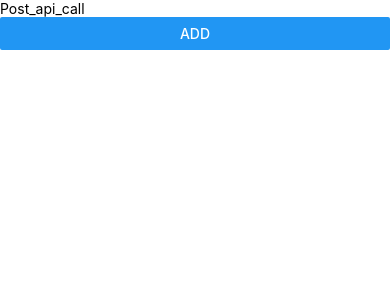
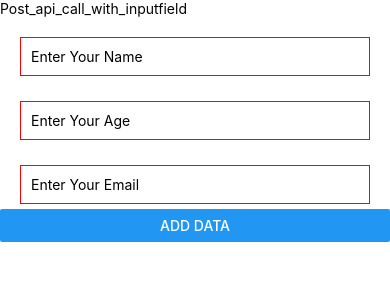
Before and after one commit to deep1524/ReactNative, a React Native app: screen / in a window 390 px wide. Shown: the top 300 px of the page. Built offline with nearby package versions, Linux system fonts and the light colour scheme.

Commit message:
input validation

```diff
--- a/App.js
+++ b/App.js
@@ -35,6 +35,7 @@ import List_with_Api_call from './components/List_with_api_call';
 import FlatList_with_Api_call from './components/FlatList_api_call';
 import Json_server from './components/Json_server';
 import Post_api_call from './components/Post_api_call';
+import Post_api_call_with_inputfield from './components/Post_api_call_with_inputfield';
 function App() {
   return (
     <>
@@ -64,16 +65,11 @@ function App() {
                <List_with_Api_call/>
                 <FlatList_with_Api_call/>
                  <Json_server/>
+                   <Post_api_call/>
    */}
 
 
-
-
-
-
-
-
-    <Post_api_call/>
+    <Post_api_call_with_inputfield/>
     </>
   );
 }
--- /dev/null
+++ b/components/Post_api_call_with_inputfield.jsx
@@ -0,0 +1,81 @@
+import React, { useState } from 'react';
+import {Button, StyleSheet, Text, TextInput, View} from 'react-native';
+
+const Post_api_call_with_inputfield = () => {
+    const [name,setName]= useState("");
+    const [age,setAge]= useState("");
+    const [email,setEmail]= useState("");
+    const [errorname,setNameerror]= useState(false);
+    const [errorage,setAgeerror]= useState(false);
+    const [erroremail,setEmailerror]= useState(false);
+
+    const saveData= async()=>{
+        if(!name){
+            setNameerror(true);
+        }else{
+            setNameerror(false);
+        }
+        if(!age){
+            setAgeerror(true);
+        }else{
+            setAgeerror(false);
+        }
+        if(!email){
+            setEmailerror(true);
+        }else{
+            setEmailerror(false);
+        }
+        if(!name || !age || !email){
+            return false;
+        }
+
+        const data={
+            name: name,
+            age: age,
+            email: email
+        }
+        const url = 'http://10.0.2.2:3000/users';
+
+        let res = await fetch(url, {
+          method: 'POST',
+          headers: {'content-type': 'application/json'},
+          body:JSON.stringify(data)
+        });
+        res= await res.json();
+
+       if(res){
+        console.warn("DATA added successfully");
+       }
+    }
+  return (
+    <View>
+      <Text>Post_api_call_with_inputfield</Text>
+      <TextInput placeholder='Enter Your Name' style={styles.input} value={name} onChangeText={(text)=>setName(text)}/>
+      {errorname ?<Text style={styles.errorText}>Input filed empty</Text>:null}
+      <TextInput placeholder='Enter Your Age' style={styles.input} value={age} onChangeText={(text)=>setAge(text)}/>
+      {errorage ?<Text style={styles.errorText}>Input filed empty</Text>:null}
+      <TextInput placeholder='Enter Your Email' style={styles.input} value={email} onChangeText={(text)=>setEmail(text)}/>
+      {erroremail ?<Text style={styles.errorText}>Input filed empty</Text>:null}
+      <Button title='ADD DATA' onPress={saveData}/>
+    </View>
+  );
+};
+
+const styles=StyleSheet.create({
+    input:{
+        borderColor:"red",
+        borderWidth:1,
+        margin:20,
+        padding:10,
+        marginBottom:5
+    },
+    errorText:{
+        color:"red",
+        marginLeft:20
+    }
+
+
+
+})
+
+export default Post_api_call_with_inputfield;
--- a/db.json
+++ b/db.json
@@ -17,7 +17,6 @@
     "name": "typicode"
   },
   "users": [
-
     {
       "name": "Pooja",
       "age": 26,
@@ -41,6 +40,42 @@
       "age": 26,
       "email": "pooja@gmail.com",
       "id": 4
+    },
+    {
+      "name": "Pooja Yadav with love 2",
+      "age": 26,
+      "email": "pooja@gmail.com",
+      "id": 5
+    },
+    {
+      "name": "Pooja Yadav with love 2",
+      "age": 26,
+      "email": "pooja@gmail.com",
+      "id": 6
+    },
+    {
+      "name": "Deep yadav",
+      "age": "23",
+      "email": "deep@gmail.com",
+      "id": 7
+    },
+    {
+      "name": "Deep yadav pooja",
+      "age": "23",
+      "email": "deepooja@gmail.com",
+      "id": 8
+    },
+    {
+      "name": "",
+      "age": "",
+      "email": "",
+      "id": 9
+    },
+    {
+      "name": "dk",
+      "age": "45",
+      "email": "dky@gmail.com",
+      "id": 10
     }
   ]
 }
```
